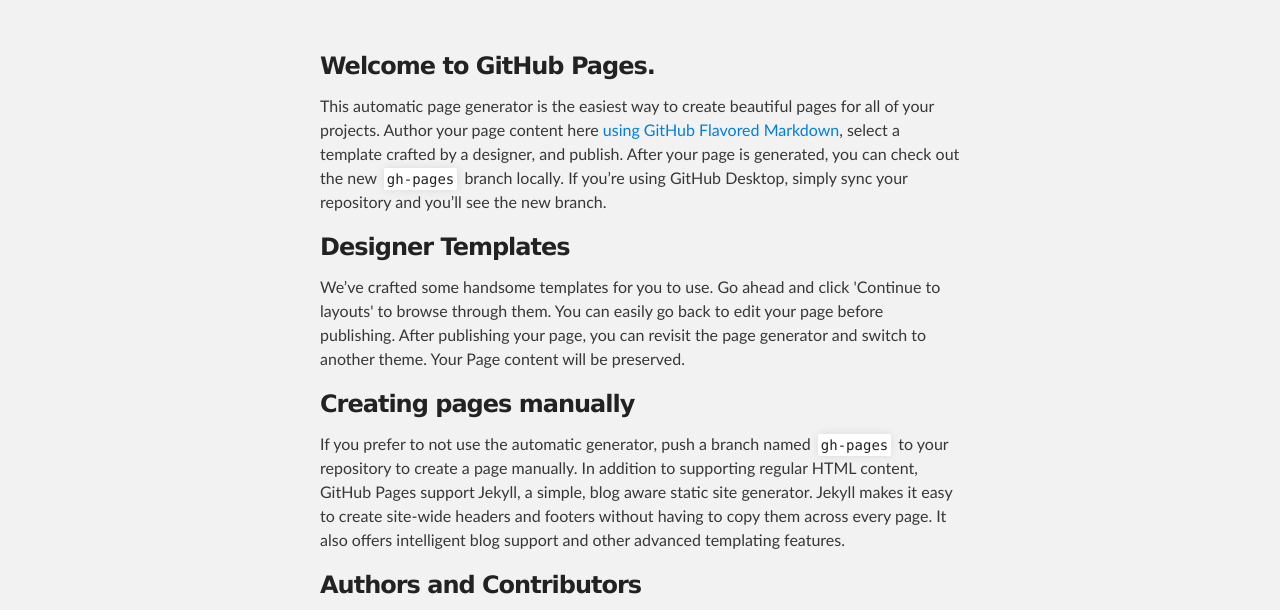
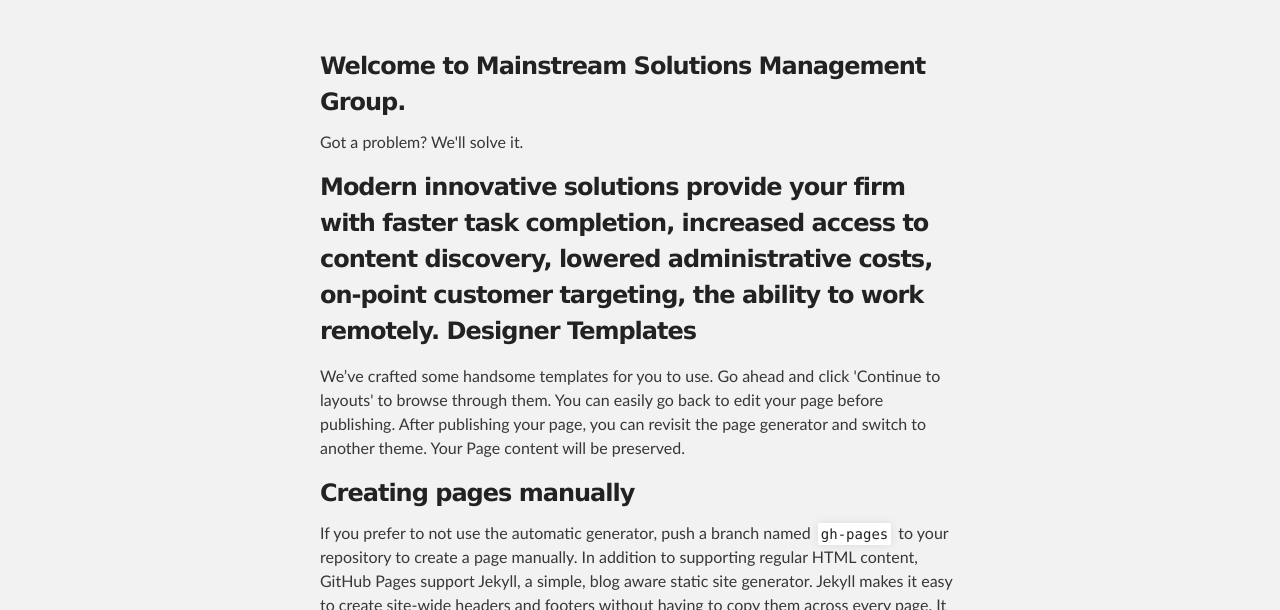
Before and after one commit to msmgroup/msmgroup.github.io, a plain HTML site: page index.html in a window 1280 px wide. Shown: the part 176-786 px from the top of the page. Drawn offline with Linux system fonts and the light colour scheme.

Commit message:
Update index.html

```diff
--- a/index.html
+++ b/index.html
@@ -28,9 +28,10 @@
     <div id="main_content_wrap" class="outer">
       <section id="main_content" class="inner">
         <h3>
-<a id="welcome-to-github-pages" class="anchor" href="#welcome-to-github-pages" aria-hidden="true"><span aria-hidden="true" class="octicon octicon-link"></span></a>Welcome to GitHub Pages.</h3>
-<p>This automatic page generator is the easiest way to create beautiful pages for all of your projects. Author your page content here <a href="https://guides.github.com/features/mastering-markdown/">using GitHub Flavored Markdown</a>, select a template crafted by a designer, and publish. After your page is generated, you can check out the new <code>gh-pages</code> branch locally. If you’re using GitHub Desktop, simply sync your repository and you’ll see the new branch.</p>
+<a id="welcome-to-msm-group" class="anchor" href="#welcome-to-msm-group" aria-hidden="true"><span aria-hidden="true" class="octicon octicon-link"></span></a>Welcome to Mainstream Solutions Management Group.</h3>
+<p>Got a problem?  We'll solve it.</p>
 <h3>
+<p>Modern innovative solutions provide your firm with faster task completion, increased access to content discovery, lowered administrative costs, on-point customer targeting, the ability to work remotely.
 <a id="designer-templates" class="anchor" href="#designer-templates" aria-hidden="true"><span aria-hidden="true" class="octicon octicon-link"></span></a>Designer Templates</h3>
 <p>We’ve crafted some handsome templates for you to use. Go ahead and click 'Continue to layouts' to browse through them. You can easily go back to edit your page before publishing. After publishing your page, you can revisit the page generator and switch to another theme. Your Page content will be preserved.</p>
 <h3>
```
